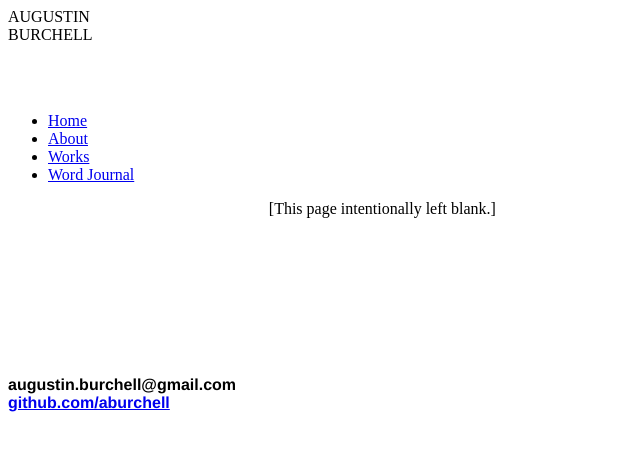
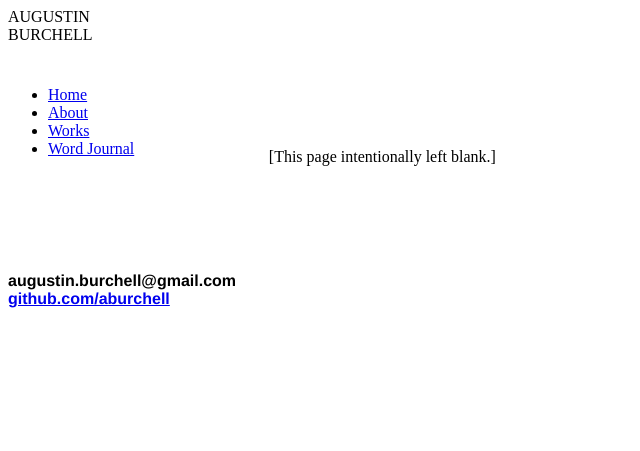
Before and after one commit to aburchell/aburchell.github.io, a Jekyll site: the page built from index.html, in a window 1280 px wide. Shown: the top 451 px of the page, without its empty margins (0-640 px from the left). Built offline with Jekyll 4.4.1, drawn with Linux system fonts in a browser that asks for light colours.

Commit message:
Changed last grid template row to auto rather than 1fr

```diff
--- a/css/main.css
+++ b/css/main.css
@@ -55,7 +55,7 @@ body {
         max-height: 100%;
         min-height: 100%;
         grid-template-columns: 1fr 2fr 1fr 1fr;
-        grid-template-rows: 1fr 1fr 1fr 1fr 1fr;
+        grid-template-rows: 1fr 1fr 1fr 1fr auto;
         grid-template-areas:
             "header . . ."
             "nav pageHead . ."
```
